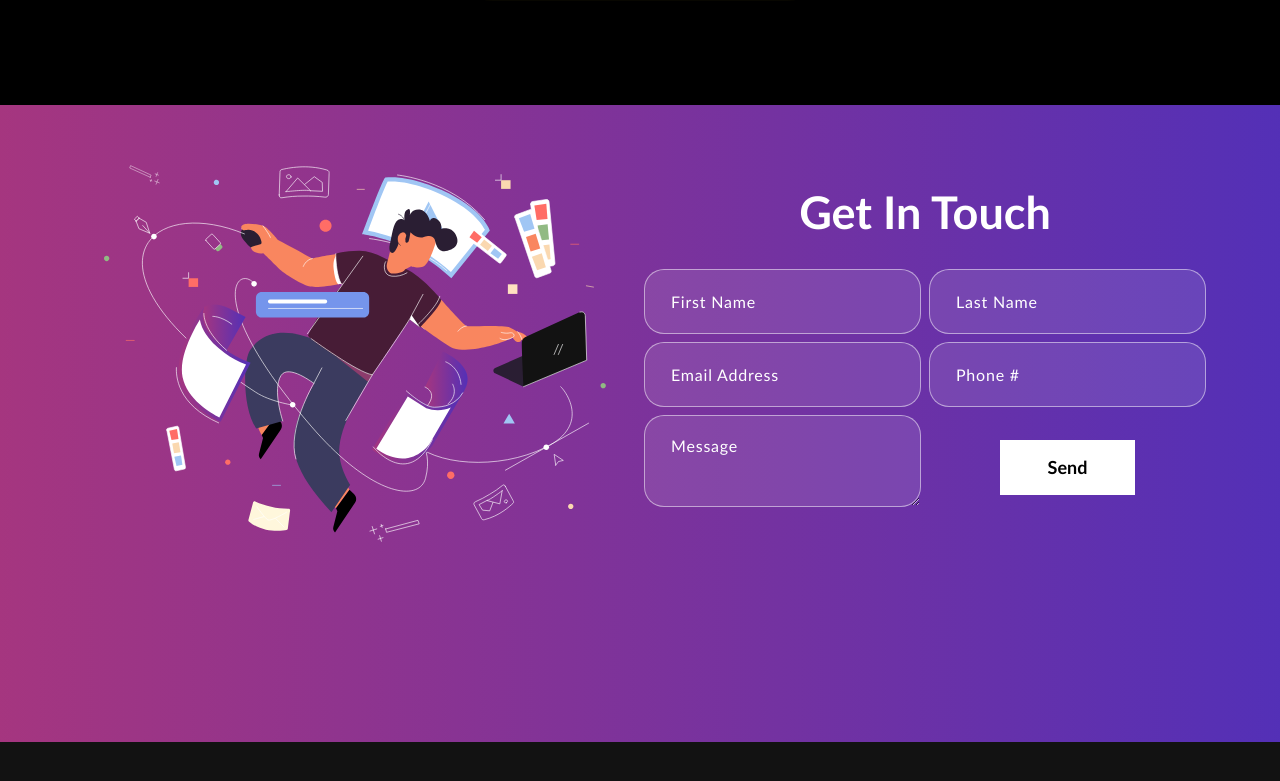
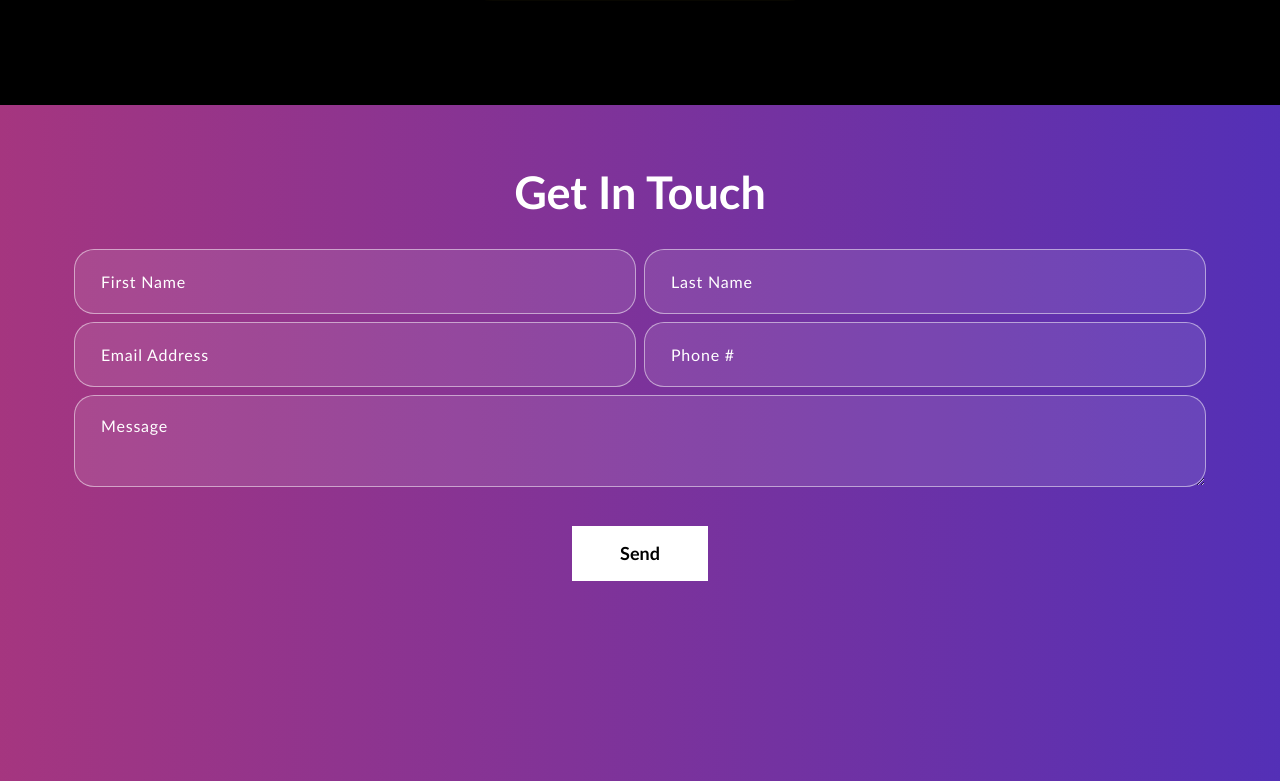
Before and after one commit to jeades92/react-personal-portfolio, a React (Create React App) app: page / in a window 1280 px wide. Shown: the part 1191-1972 px from the top of the page. Before the commit the page ends 1933 px from the top, so only its background shows below. Built offline with nearby package versions, Linux system fonts and the light colour scheme.

Commit message:
contact update

```diff
--- a/src/components/Contact.js
+++ b/src/components/Contact.js
@@ -29,10 +29,7 @@ export const Contact = () => {
         <section className="contact" id="connect">
             <Container>
                 <Row className="align-items-center">
-                    <Col md={6}>
-                        <img src={contactImg} />
-                    </Col>
-                    <Col md={6}>
+                    <Col md={12}>
                         <h2>Get In Touch</h2>
                         <form>
                             <Row>
@@ -48,10 +45,10 @@ export const Contact = () => {
                                 <Col sm={6} className="px-1">
                                     <input type="tel" value={formDetails.phone} placeholder="Phone #" onChange={(e) => onFormUpdate('phone', e.target.value)} />
                                 </Col>
-                                <Col sm={6} className="px-1">
+                                <Col sm={12} className="px-1">
                                     <textarea row="6" value={formDetails.message} placeholder="Message" onChange={(e) => onFormUpdate('message', e.target.value)} />
                                 </Col>
-                                <Col sm={6} className="px-1">
+                                <Col sm={12} className="px-1">
                                     <button type="submit"><span>{buttonText}</span></button>
                                 </Col>
                                 {
```
